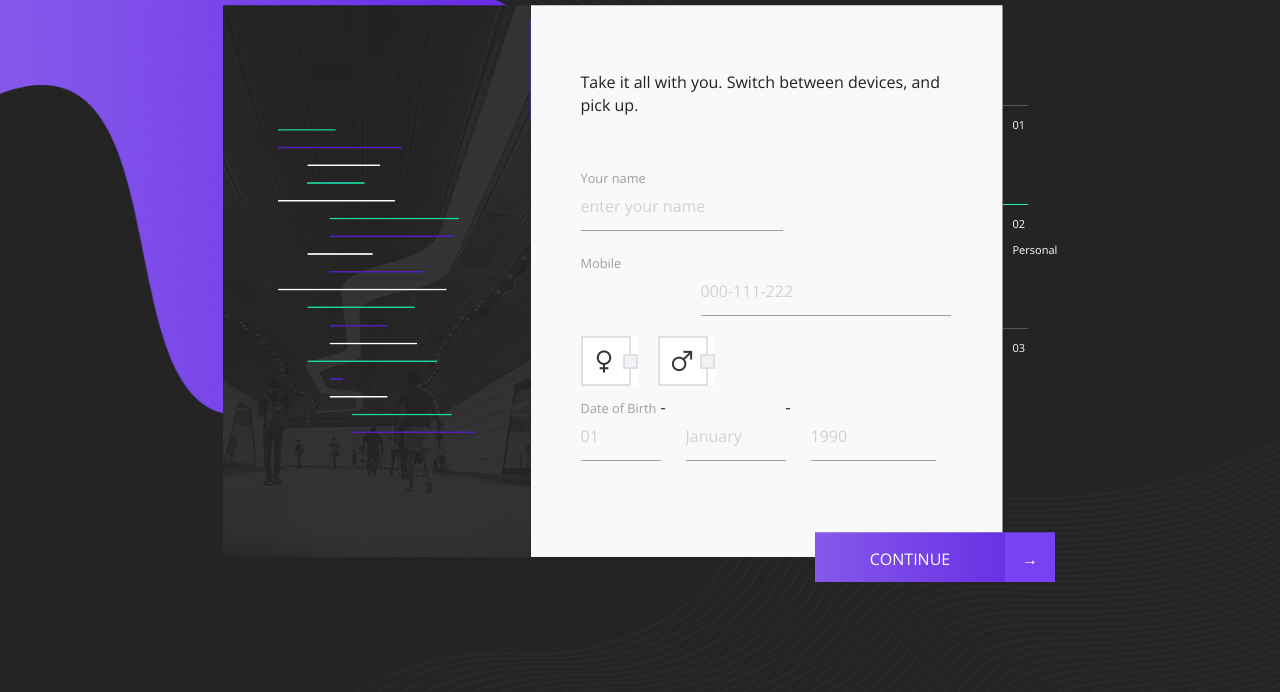
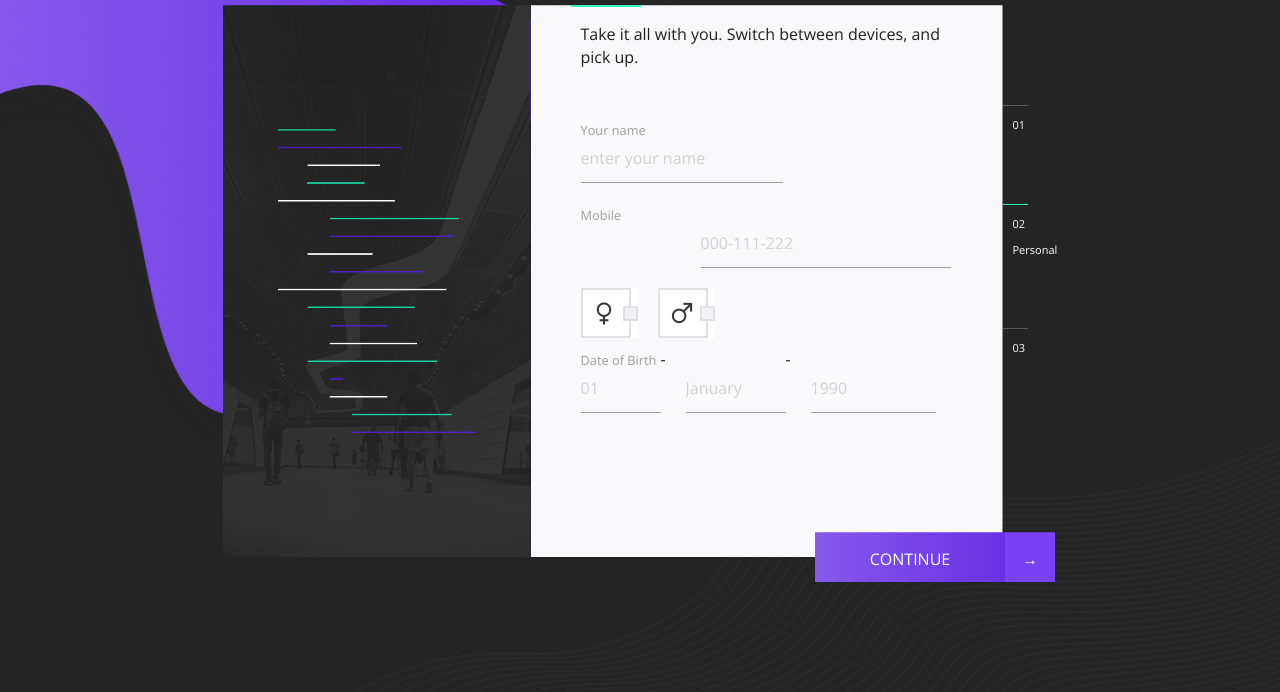
Before and after one commit to robreczarek/recruitment-fe, a website built with webpack: page index.html in a window 1280 px wide. Shown: the part 108-800 px from the top of the page. Built offline with nearby package versions, Linux system fonts and the light colour scheme; files whose address does not match are found by name.

Commit message:
Added top form area stripe

```diff
--- a/css/form.css
+++ b/css/form.css
@@ -12,6 +12,15 @@
   flex-flow: row;
   text-align: left;
   width: 100%;
+}
+#form-top-stripe {
+  background-color: #1bfec0;
+  bottom: 0px;
+  height: 3px;
+  margin-top: -51px;
+  margin-left: -10px;
+  width: 70px;
+  z-index: 2;
 }
 #form-container {
   display: flex;
@@ -82,6 +91,11 @@
 #mobile_prefix {
   width: 100px;
 }
+#form-buttons {
+  width: 730px;
+  margin-top: -25px;
+  margin-right: -100px;
+}
 #btn-continue {
   background: #8658eb; /* For browsers that do not support gradients */
   background: linear-gradient(to right, #8658eb , #6931e4); /* Standard syntax */
--- a/index.html
+++ b/index.html
@@ -36,6 +36,7 @@
             <img src="./img/form-sidebar-lines.png" height="304" width="198" id="form-sidebar-lines" class="clip-path" />
           </div>
           <div id="form-body" class="clip-path form-main">
+            <div id="form-top-stripe"></div>
             <form id="form-user">
               <div class="form-row">
                 <p id="form-description">Take it all with you. Switch between devices, and pick up.</p>
@@ -95,7 +96,7 @@
 
           </div>
         </div>
-        <div class="clip-path form-main" style="width: 730px;margin-top: -25px;margin-right: -100px;">
+        <div class="clip-path form-main" id="form-buttons">
           <div id="arrow">
             <p>&rarr;</p>
           </div>
```
